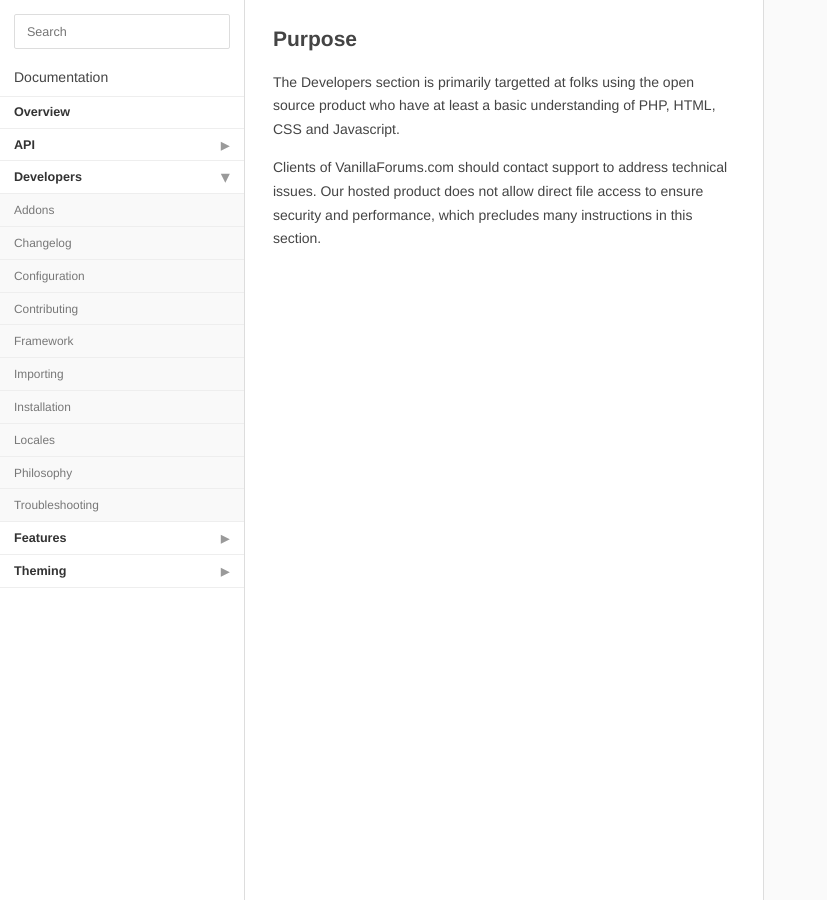
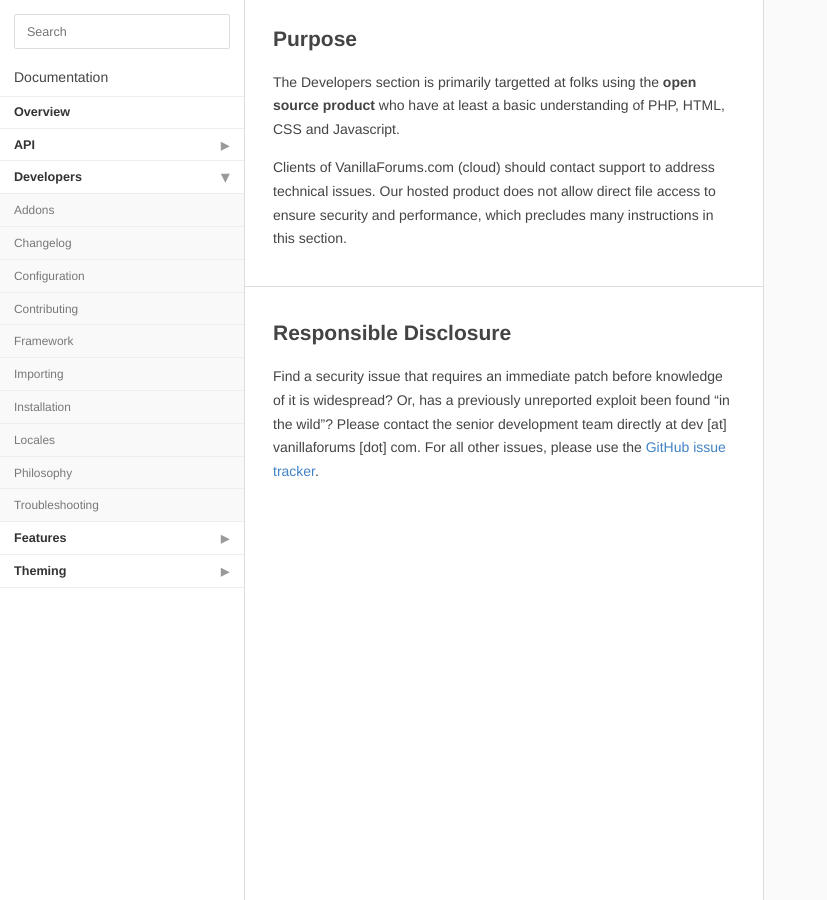
Before and after one commit to hgtonight/vanilladocs, a Jekyll site: the page built from developers/index.md, in a window 1280 px wide. Shown: the whole page, without its empty margins (0-827 px from the left). Built offline with Jekyll 4.4.1, drawn with Linux system fonts in a browser that asks for light colours; Markdown is read by kramdown in place of the engine named in the settings.

Commit message:
New developers page

```diff
--- a/developers/index.md
+++ b/developers/index.md
@@ -6,6 +6,10 @@ categories: ["Developers"]
 
 ## Purpose
 
-The Developers section is primarily targetted at folks using the open source product who have at least a basic understanding of PHP, HTML, CSS and Javascript.
+The Developers section is primarily targetted at folks using the **open source product** who have at least a basic understanding of PHP, HTML, CSS and Javascript.
 
-Clients of VanillaForums.com should contact support to address technical issues. Our hosted product does not allow direct file access to ensure security and performance, which precludes many instructions in this section.
+Clients of VanillaForums.com (cloud) should contact support to address technical issues. Our hosted product does not allow direct file access to ensure security and performance, which precludes many instructions in this section.
+
+## Responsible Disclosure
+
+Find a security issue that requires an immediate patch before knowledge of it is widespread? Or, has a previously unreported exploit been found "in the wild"? Please contact the senior development team directly at dev [at] vanillaforums [dot] com. For all other issues, please use the [GitHub issue tracker](http://github.com/vanillaforums/vanilla).
```
